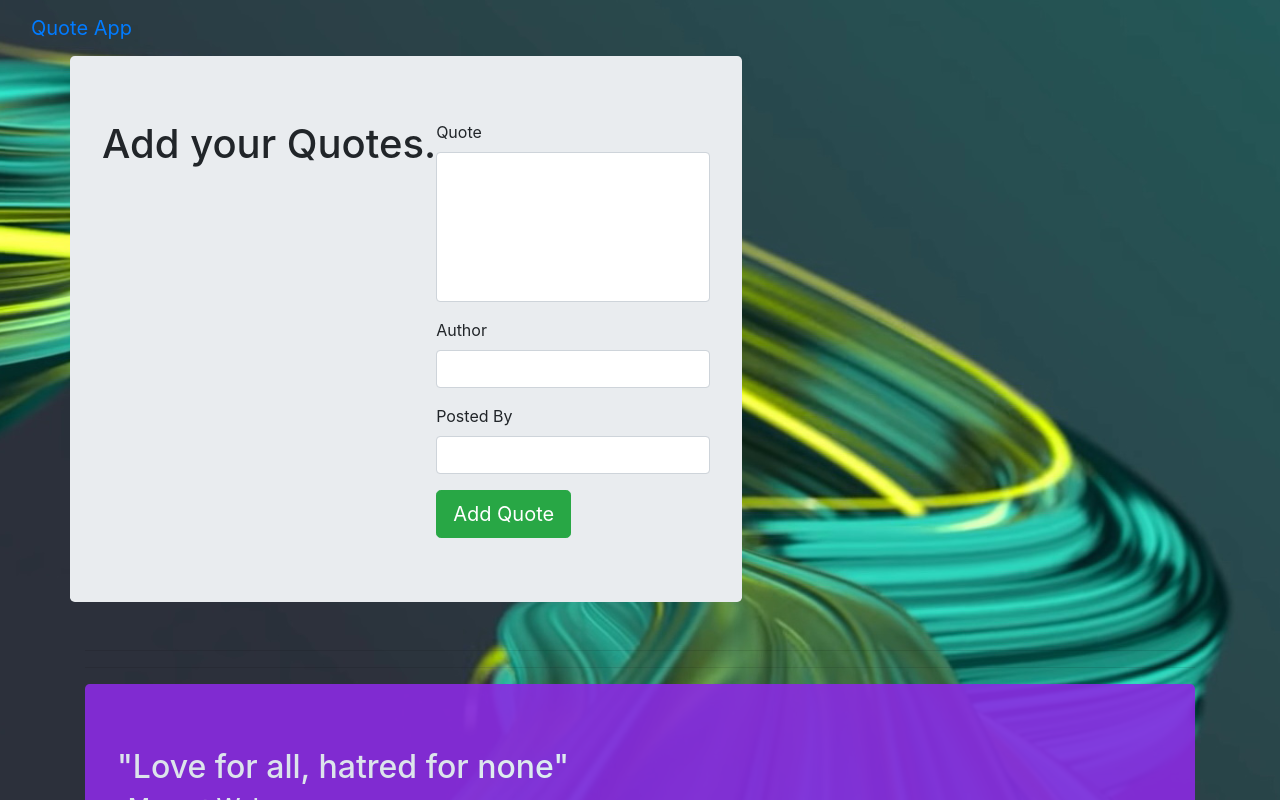
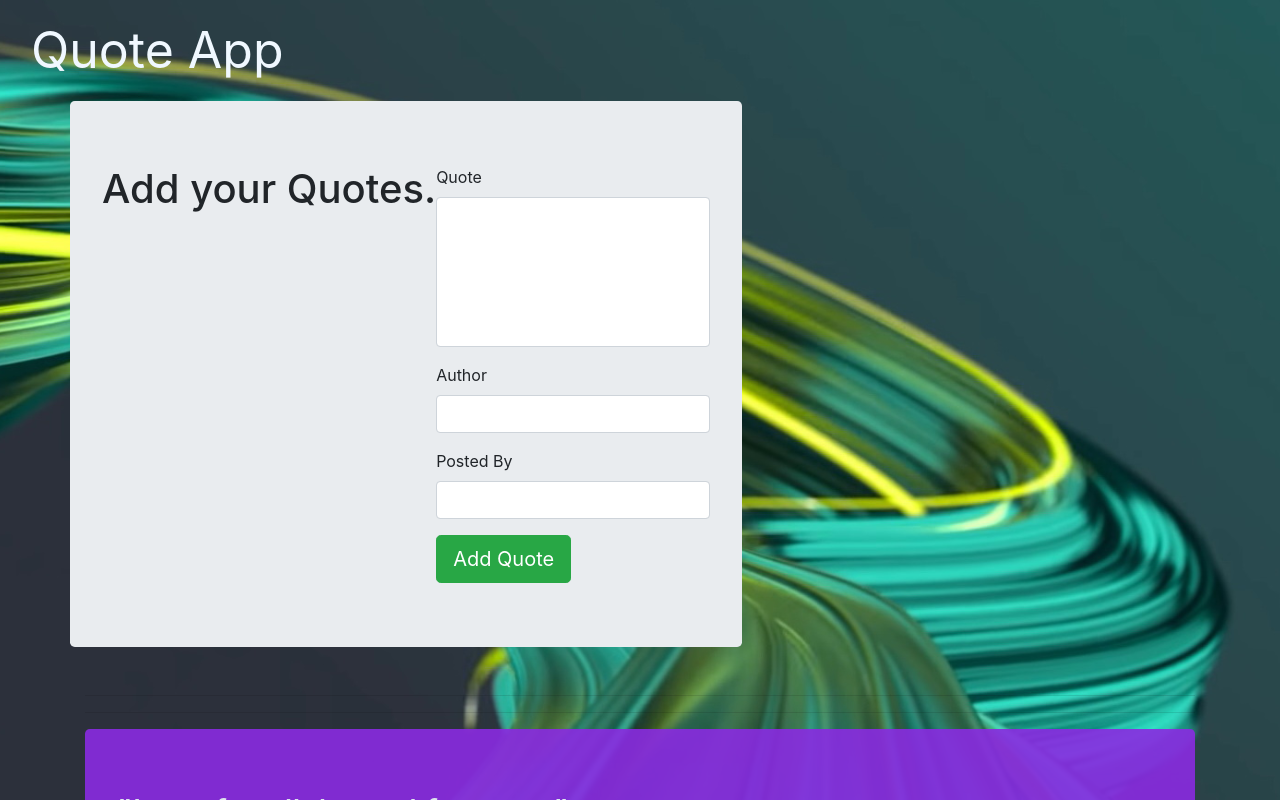
Before and after one commit to edwinaringo/quotes, an Angular app in the folder Quotes/: page / in a window 1280 px wide. Shown: the top 800 px of the page. Built offline with nearby package versions, Linux system fonts and the light colour scheme.

Commit message:
Editing the navbar

```diff
--- a/Quotes/src/app/quote/quote.component.css
+++ b/Quotes/src/app/quote/quote.component.css
@@ -9,3 +9,8 @@ body{
   opacity: 0.9;
   color: aliceblue;
 }
+
+.navbar-brand{
+  font-size: 50px;
+  color: aliceblue;
+}
```
